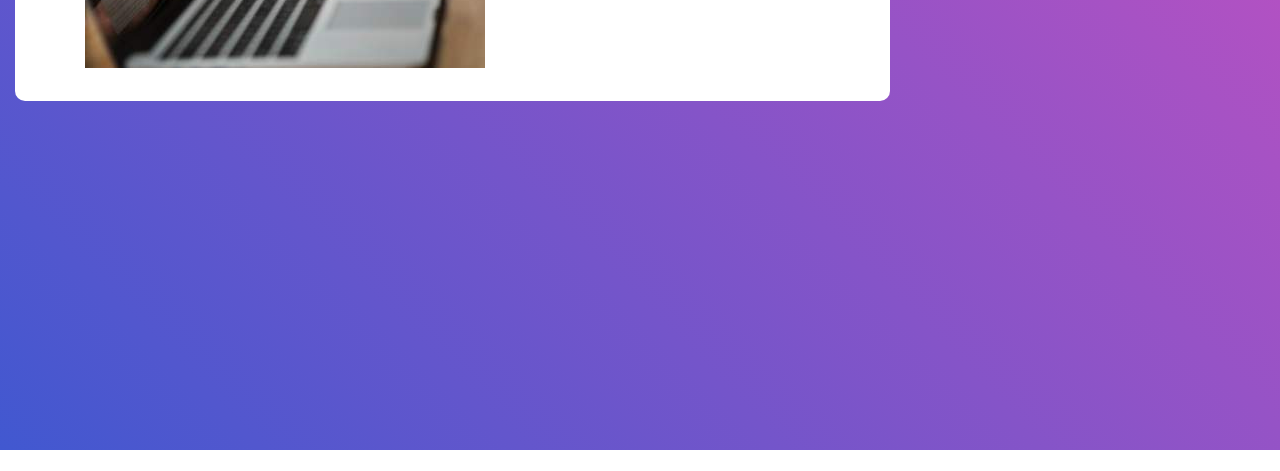
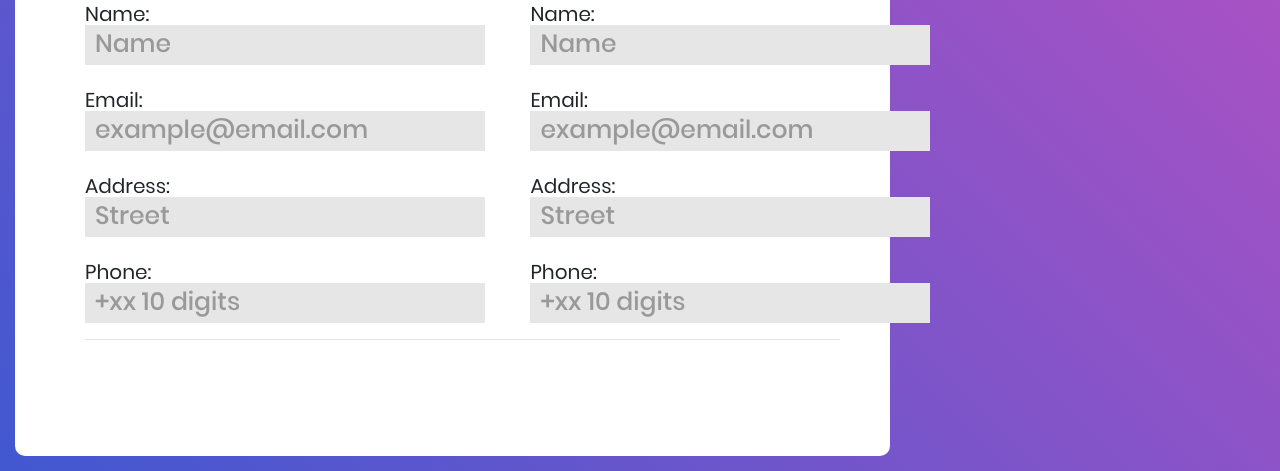
Before and after one commit to vraj72/Quotation_generator, a plain HTML site: page QPage.html in a window 1280 px wide. Shown: the part 550-1021 px from the top of the page. Before the commit the page ends 1000 px from the top, so only its background shows below. Drawn offline with nearby package versions, Linux system fonts and the light colour scheme.

Commit message:
qpage modified

```diff
--- a/QPage.html
+++ b/QPage.html
@@ -28,16 +28,66 @@
 </header>
 
 	<body>
-		<div style="padding-top: 200px;">
-		<div class="container-q">
-			<div class="wrap-q">
-				<div style="width: 100%;">
-					<span>
-						<input  id="inputTitle" type="text" placeholder="Title">
-					</span>
+		<div class="container-q2">
+			<div style="height: 200px;"></div>
+			<div class="wrap-q2">
 
-				<img src="images/hpback2.jpg">
+				<h1 style="float:left; padding-top: 50px;">INVOICE</h1>
+				<img style="float:right; padding-right: 50px;" src="images/hpback2.jpg" height="200px" width="250px">
+
+				<br><br><br><br><br><br><br><br><br>
+				<hr>
+				<div>
+					<div style="float:left;">
+						<h2>From:</h2>
+						<br>
+						<div>
+							<h5 >Name:   </h5>
+							<input id="inputTitlef" type="text" placeholder="Name">
+						</div>
+						<br>
+						<div>
+							<h5 >Email:  </h5>
+							<input id="inputTitlef" type="text" placeholder="example@email.com">
+						</div>
+						<br>
+						<div>
+							<h5 >Address:</h5>
+							<input id="inputTitlef" type="text" placeholder="Street">
+						</div>
+						<br>
+						<div>
+							<h5 >Phone:  </h5>
+							<input id="inputTitlef" type="text" placeholder="+xx 10 digits">
+						</div>
+
+					</div>
+					<div style="padding-left: 59%;">
+						<h2>To:</h2>
+						<br>
+						<div>
+							<h5 >Name:</h5>
+							<input id="inputTitlef" type="text" placeholder="Name">
+						</div>
+						<br>
+						<div>
+							<h5 >Email:</h5>
+							<input id="inputTitlef" type="text" placeholder="example@email.com">
+						</div>
+						<br>
+						<div>
+							<h5 >Address:</h5>
+							<input id="inputTitlef" type="text" placeholder="Street">
+						</div>
+						<br>
+						<div>
+							<h5 >Phone:</h5>
+							<input id="inputTitlef" type="text" placeholder="+xx 10 digits">
+						</div>
+					</div>
 				</div>
+				<hr>
+
 			</div>
 		</div>
 	</body>
--- a/css/main.css
+++ b/css/main.css
@@ -186,7 +186,7 @@ iframe {
   flex-wrap: wrap;
   /*justify-content: center;*/
   align-items: left;
-  padding: 15px;*/
+  padding: 15px;
   /*background-image: url('../images/hpback.jpg'); */
   /*use this to set image*/
 
@@ -225,9 +225,28 @@ iframe {
   display: -moz-box;
   display: -ms-flexbox;
   display: flex;
-  flex-wrap: wrap;
+
   justify-content: space-between;
   padding: 30px 10px 33px 70px;
+}
+.container-q2 {
+  width: 100%;
+  min-height: 100vh;
+  padding: 15px;
+
+  background: #9053c7;
+  background: -webkit-linear-gradient(-135deg, #c850c0, #4158d0);
+  background: -o-linear-gradient(-135deg, #c850c0, #4158d0);
+  background: -moz-linear-gradient(-135deg, #c850c0, #4158d0);
+  background: linear-gradient(-135deg, #c850c0, #4158d0);
+}
+.wrap-q2 {
+  width: 70%;
+  height: auto;
+  background: #fff;
+  border-radius: 10px;
+
+  padding: 30px 50px 100px  70px;
 }
 
 
@@ -295,6 +314,31 @@ iframe {
   height: 50px;
   border-radius: 25px;
   padding: 0 30px 0 68px;
+}
+
+#inputTitle2 {
+  font-family: Poppins-Medium;
+
+  line-height: 1.5;
+  color: #666666;
+  font-size: 30px;
+  display: block;
+  background: #e6e6e6;
+  height: 50px;
+  padding: 0 30px 10px 68px;
+}
+
+#inputTitlef {
+  font-family: Poppins-Medium;
+
+  line-height: 1.5;
+  color: #666666;
+  font-size: 25px;
+  display: block;
+  background: #e6e6e6;
+  height: 40px;
+  width:400px;
+  padding: 0 0px 2px 10px;
 }
 
 
--- a/server.js
+++ b/server.js
@@ -1,4 +1,5 @@
 var app = require('./route/app');
+
 app.get('/',(req,res)=>{
 	return res.send("quotation generator");
 })
```
Also changed, not shown: Homepage.html (+2 -1 lines), login_page.html (+14 -5 lines), route/login.js (+10 -8 lines).
